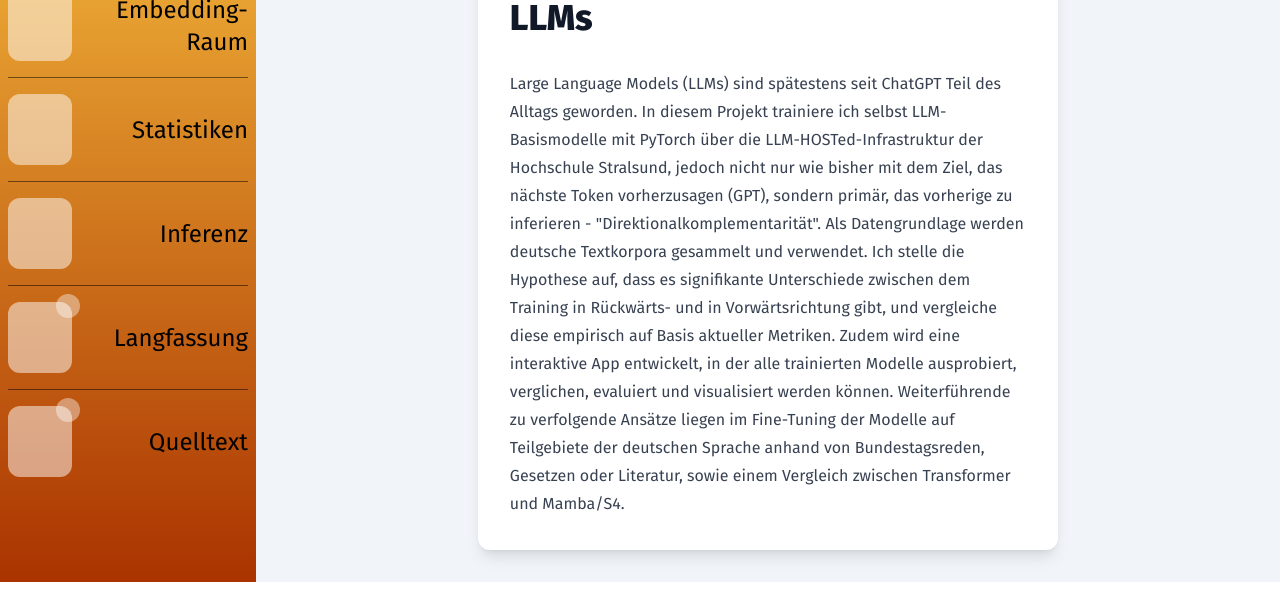
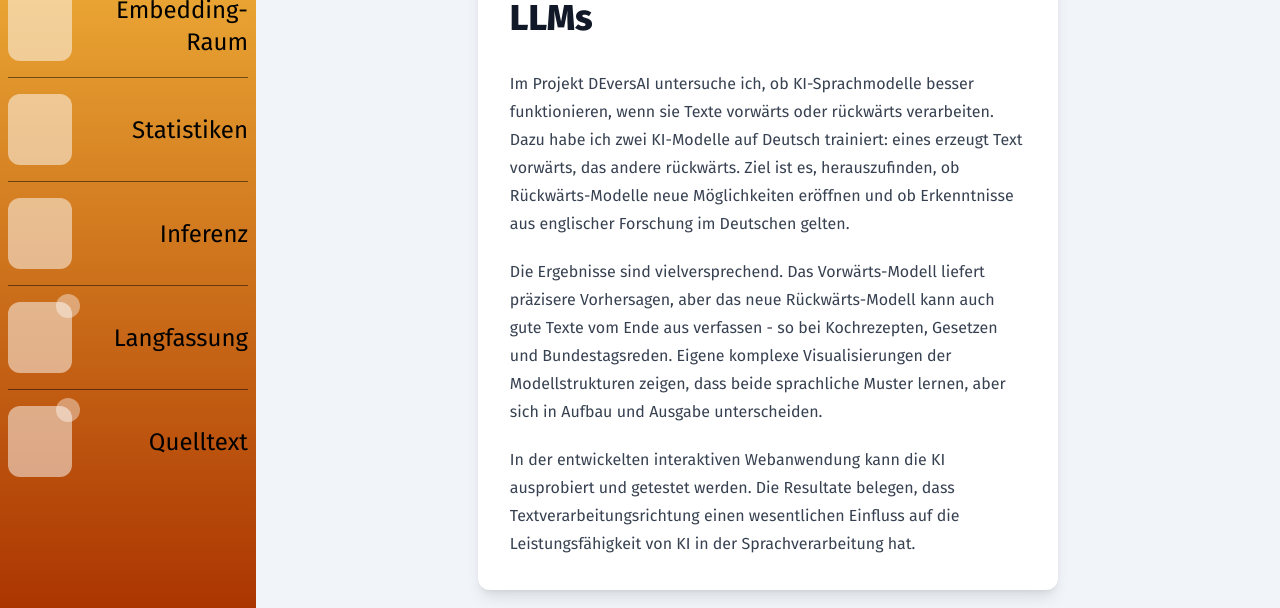
Before and after one commit to leo848/DEversAI, a SvelteKit app in the folder frontend/: page / in a window 1280 px wide. Shown: the part 226-834 px from the top of the page. Before the commit the page ends 808 px from the top, so only its background shows below. Built offline with nearby package versions, Linux system fonts and the light colour scheme; some icons are missing.

Commit message:
Update kurzfassung

```diff
--- a/frontend/src/routes/+page.svelte
+++ b/frontend/src/routes/+page.svelte
@@ -1,12 +1,22 @@
 <script lang="ts">
 	const title =
 		'DEversAI: Training und Visualisierung deutsch lokalisierter direktionalkomplementärer LLMs';
-	const shortDesc = `Large Language Models (LLMs) sind spätestens seit ChatGPT Teil des Alltags geworden. In diesem Projekt trainiere ich selbst LLM-Basismodelle mit PyTorch über die LLM-HOSTed-Infrastruktur der Hochschule Stralsund, jedoch nicht nur wie bisher mit dem Ziel, das nächste Token vorherzusagen (GPT), sondern primär, das vorherige zu inferieren - "Direktionalkomplementarität". Als Datengrundlage werden deutsche Textkorpora gesammelt und verwendet. Ich stelle die Hypothese auf, dass es signifikante Unterschiede zwischen dem Training in Rückwärts- und in Vorwärtsrichtung gibt, und vergleiche diese empirisch auf Basis aktueller Metriken. Zudem wird eine interaktive App entwickelt, in der alle trainierten Modelle ausprobiert, verglichen, evaluiert und visualisiert werden können. Weiterführende zu verfolgende Ansätze liegen im Fine-Tuning der Modelle auf Teilgebiete der deutschen Sprache anhand von Bundestagsreden, Gesetzen oder Literatur, sowie einem Vergleich zwischen Transformer und Mamba/S4.`;
+	const showNew = true;
+	const shortDescOld = `Large Language Models (LLMs) sind spätestens seit ChatGPT Teil des Alltags geworden. In diesem Projekt trainiere ich selbst LLM-Basismodelle mit PyTorch über die LLM-HOSTed-Infrastruktur der Hochschule Stralsund, jedoch nicht nur wie bisher mit dem Ziel, das nächste Token vorherzusagen (GPT), sondern primär, das vorherige zu inferieren - "Direktionalkomplementarität". Als Datengrundlage werden deutsche Textkorpora gesammelt und verwendet. Ich stelle die Hypothese auf, dass es signifikante Unterschiede zwischen dem Training in Rückwärts- und in Vorwärtsrichtung gibt, und vergleiche diese empirisch auf Basis aktueller Metriken. Zudem wird eine interaktive App entwickelt, in der alle trainierten Modelle ausprobiert, verglichen, evaluiert und visualisiert werden können. Weiterführende zu verfolgende Ansätze liegen im Fine-Tuning der Modelle auf Teilgebiete der deutschen Sprache anhand von Bundestagsreden, Gesetzen oder Literatur, sowie einem Vergleich zwischen Transformer und Mamba/S4.`;
+	const shortDescNew = `Im Projekt DEversAI untersuche ich, ob KI-Sprachmodelle besser funktionieren, wenn sie Texte vorwärts oder rückwärts verarbeiten. Dazu habe ich zwei KI-Modelle auf Deutsch trainiert: eines erzeugt Text vorwärts, das andere rückwärts. Ziel ist es, herauszufinden, ob Rückwärts-Modelle neue Möglichkeiten eröffnen und ob Erkenntnisse aus englischer Forschung im Deutschen gelten.
+
+Die Ergebnisse sind vielversprechend. Das Vorwärts-Modell liefert präzisere Vorhersagen, aber das neue Rückwärts-Modell kann auch gute Texte vom Ende aus verfassen - so bei Kochrezepten, Gesetzen und Bundestagsreden. Eigene komplexe Visualisierungen der Modellstrukturen zeigen, dass beide sprachliche Muster lernen, aber sich in Aufbau und Ausgabe unterscheiden.
+
+In der entwickelten interaktiven Webanwendung kann die KI ausprobiert und getestet werden. Die Resultate belegen, dass Textverarbeitungsrichtung einen wesentlichen Einfluss auf die Leistungsfähigkeit von KI in der Sprachverarbeitung hat.`
+
+	const shortDesc = $derived(showNew ? shortDescNew : shortDescOld);
 </script>
 
 <div class="container min-h-[100vh] min-w-full bg-slate-100 py-8">
 	<div class="prose mx-auto rounded-xl bg-white p-8 shadow-lg">
 		<h1>{title}</h1>
-		<p>{shortDesc}</p>
+		{#each shortDesc.split("\n\n") as par}
+			<p>{par}</p>
+		{/each}
 	</div>
 </div>
```
